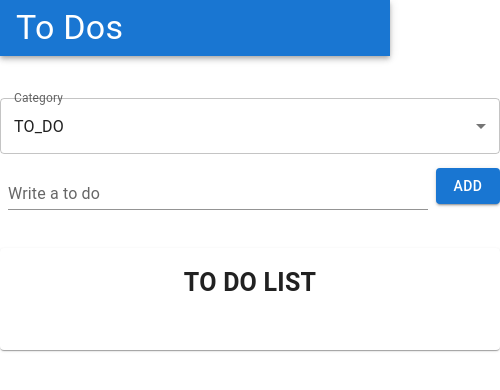
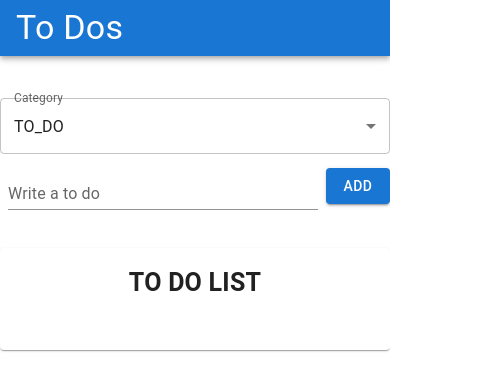
Before and after one commit to pjk0007/react-types-todolist, a React (Create React App) app: page / in a window 390 px wide. Shown: the top 390 px of the page, 500 px wide, since content can reach past the window. Built offline with nearby package versions, Linux system fonts and the light colour scheme.

Commit message:
fixed width (mobile)

```diff
--- a/src/App.tsx
+++ b/src/App.tsx
@@ -1,4 +1,4 @@
-import styled, { createGlobalStyle } from "styled-components";
+import { createGlobalStyle } from "styled-components";
 import reset from "styled-reset";
 import ToDoList from "./components/ToDoList";
 import NavBar from "./components/NavBar";
--- a/src/components/ToDoList.tsx
+++ b/src/components/ToDoList.tsx
@@ -4,8 +4,8 @@ import CreateToDo from "./CreateToDo";
 import ToDoCard from "./ToDoCard";
 
 const MainBox = styled.div`
-  width: 40vw;
-  min-width: 500px;
+  max-width: 500px;
+  width: 100vw;
   margin: 5vh auto;
 `;
 
```
